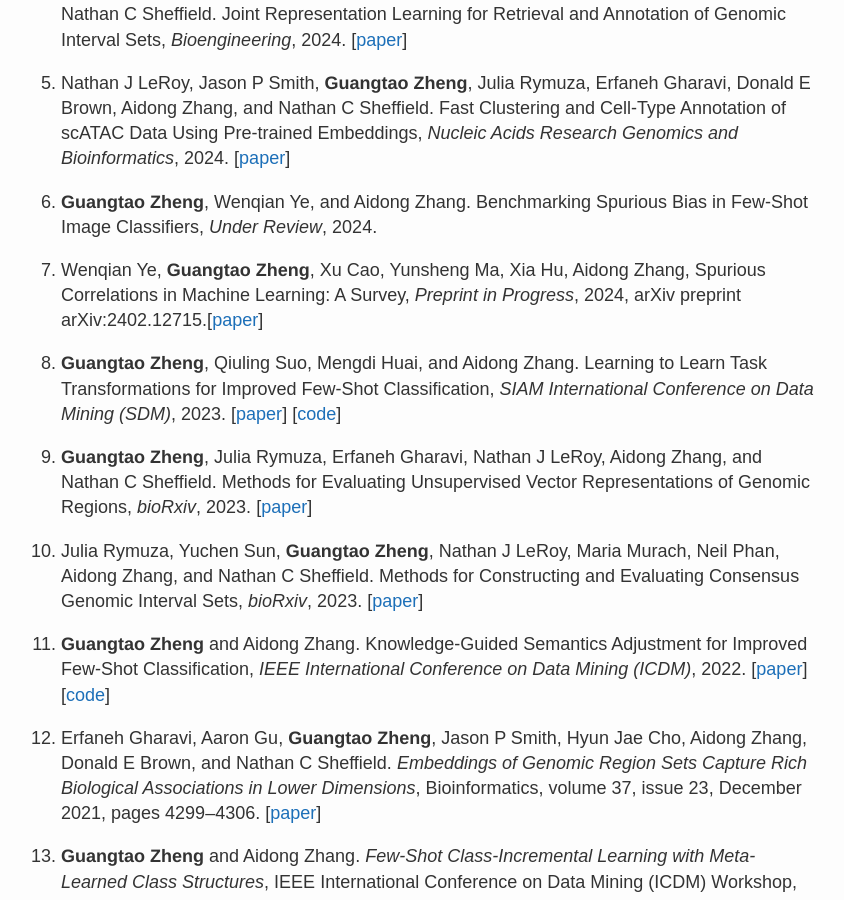
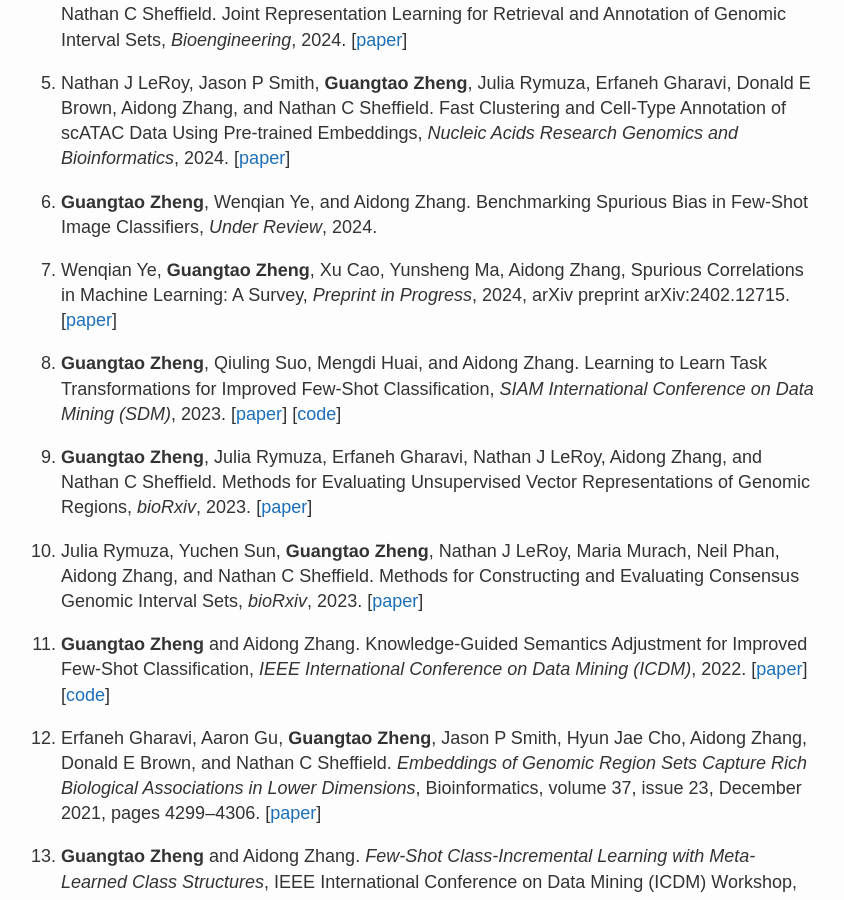
Before and after one commit to gtzheng/gtzheng.github.io, a Jekyll site: the page built from index.md, in a window 1280 px wide and 900 px high, scrolled down 906 px. Shown: the whole window, without its empty margins (219-1063 px from the left). Built offline with Jekyll 4.4.1, drawn with Linux system fonts in a browser that asks for light colours; nearby versions of some CDN libraries.

Commit message:
fix error

```diff
--- a/index.md
+++ b/index.md
@@ -42,7 +42,7 @@ Classifiers, *The 30th ACM SIGKDD Conference on Knowledge Discovery and Data Min
 
 3. **Guangtao Zheng**, Wenqian Ye, and Aidong Zhang. Benchmarking Spurious Bias in Few-Shot Image Classifiers, *Under Review*, 2024.
 
-4. Wenqian Ye, **Guangtao Zheng**, Xu Cao, Yunsheng Ma, Xia Hu, Aidong Zhang, Spurious Correlations in Machine Learning: A Survey, *Preprint in Progress*, 2024, arXiv preprint arXiv:2402.12715.[[paper](https://arxiv.org/abs/2402.12715)]
+4. Wenqian Ye, **Guangtao Zheng**, Xu Cao, Yunsheng Ma, Aidong Zhang, Spurious Correlations in Machine Learning: A Survey, *Preprint in Progress*, 2024, arXiv preprint arXiv:2402.12715.[[paper](https://arxiv.org/abs/2402.12715)]
 
 
 1. **Guangtao Zheng**, Qiuling Suo, Mengdi Huai, and Aidong Zhang. Learning to Learn Task Transformations for Improved Few-Shot Classification, *SIAM International Conference on Data Mining (SDM)*, 2023. [[paper](https://epubs.siam.org/doi/10.1137/1.9781611977653.ch88 "Acceptance Rate: 27.4%")] [[code](https://github.com/gtzheng/L2TT)]
```
